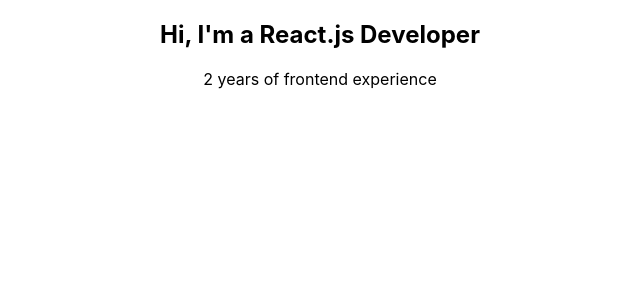
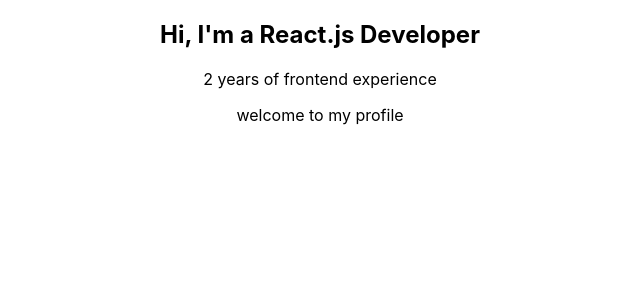
Before and after one commit to ratnakumarikankanala/react-portfolio, a React (Create React App) app: page / in a window 1280 px wide. Shown: the top 300 px of the page, without its empty margins (320-960 px from the left). Built offline with nearby package versions, Linux system fonts and the light colour scheme.

Commit message:
added message

```diff
--- a/src/components/home.jsx
+++ b/src/components/home.jsx
@@ -2,5 +2,8 @@
     return(<div>
          <h2>Hi, I'm a React.js Developer</h2>
       <p>2 years of frontend experience</p>
+      <p>welcome to my profile
+
+      </p>
     </div>)
 }
```
